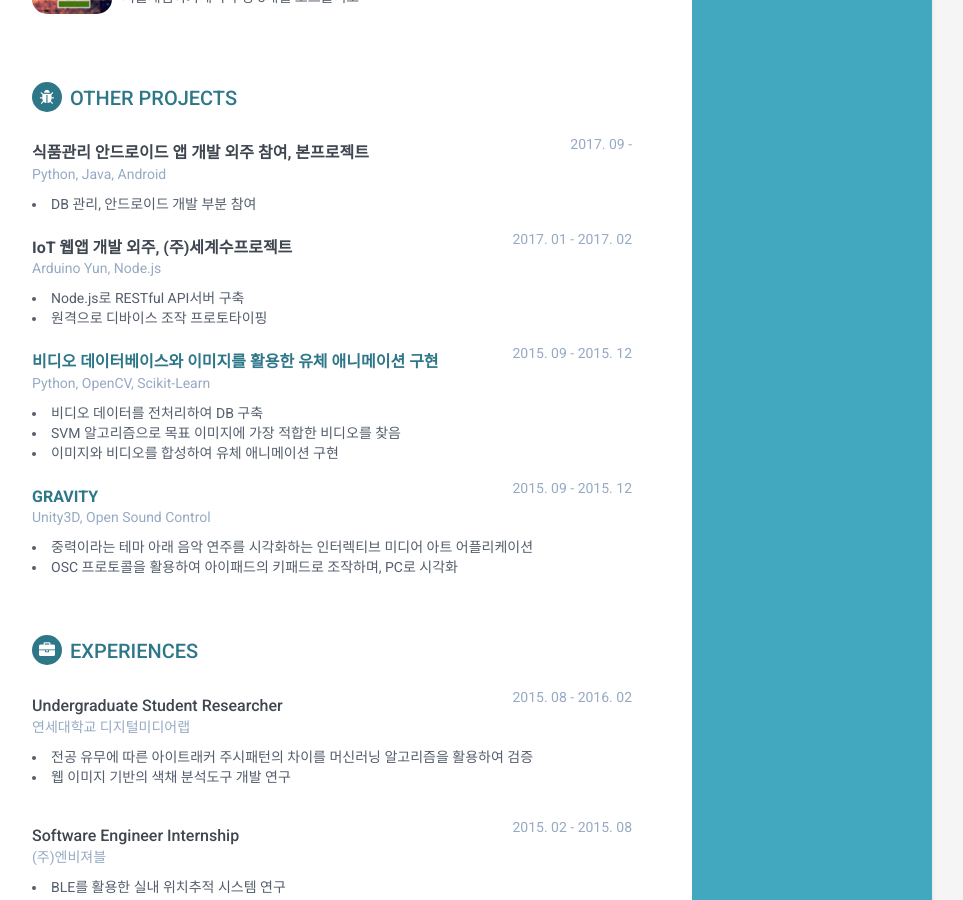
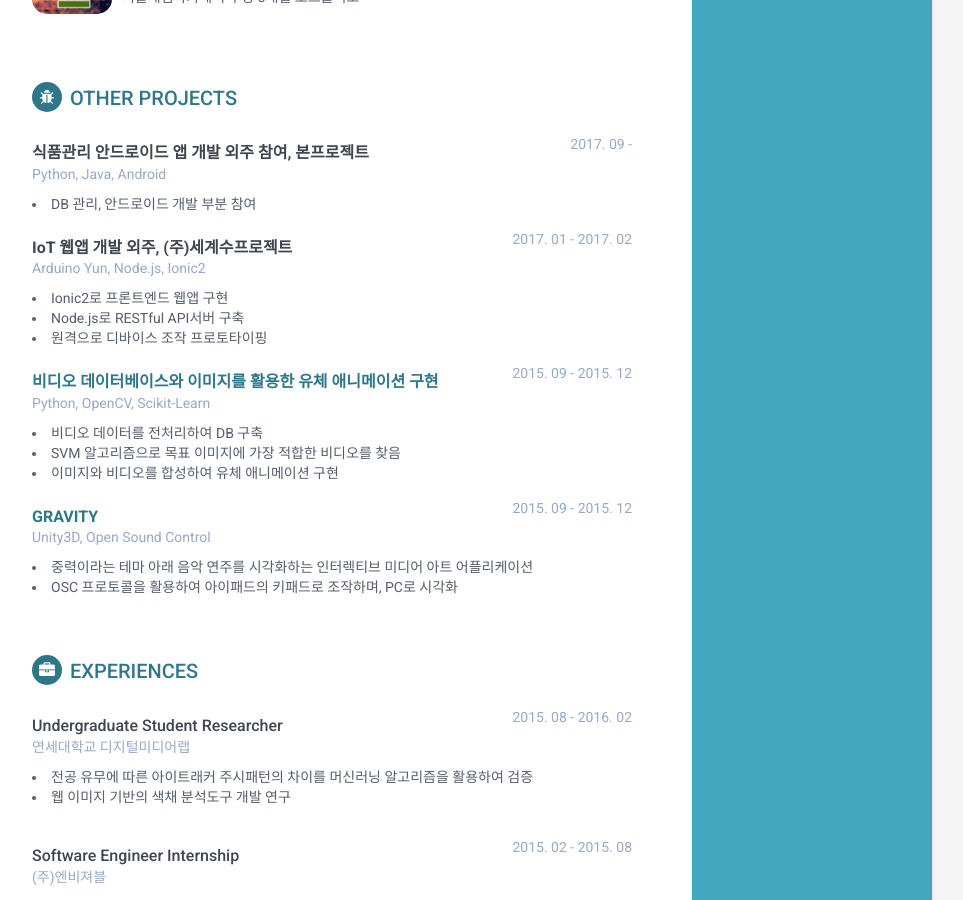
Before and after one commit to debug-log/debug-log.github.io, a Jekyll site: the page index.html, which Jekyll copies as it is, in a window 1280 px wide and 900 px high, scrolled down 1216 px. Shown: the whole window, without its empty margins (188-1151 px from the left). Built offline with Jekyll 4.4.1, drawn with Linux system fonts in a browser that asks for light colours; some web fonts are replaced.

Commit message:
ionic2 added

```diff
--- a/index.html
+++ b/index.html
@@ -284,9 +284,10 @@
                             <h3 class="job-title"><b>IoT 웹앱 개발 외주, (주)세계수프로젝트</b></h3>
                             <div class="time">2017. 01 - 2017. 02</div>
                         </div><!--//upper-row-->
-                        <div class="company">Arduino Yun, Node.js</div>
+                        <div class="company">Arduino Yun, Node.js, Ionic2</div>
                     </div>
                     <div class="details">
+                        <li>Ionic2로 프론트엔드 웹앱 구현</li>
                         <li>Node.js로 RESTful API서버 구축</li>
                         <li>원격으로 디바이스 조작 프로토타이핑</li>
                     </div>
```
